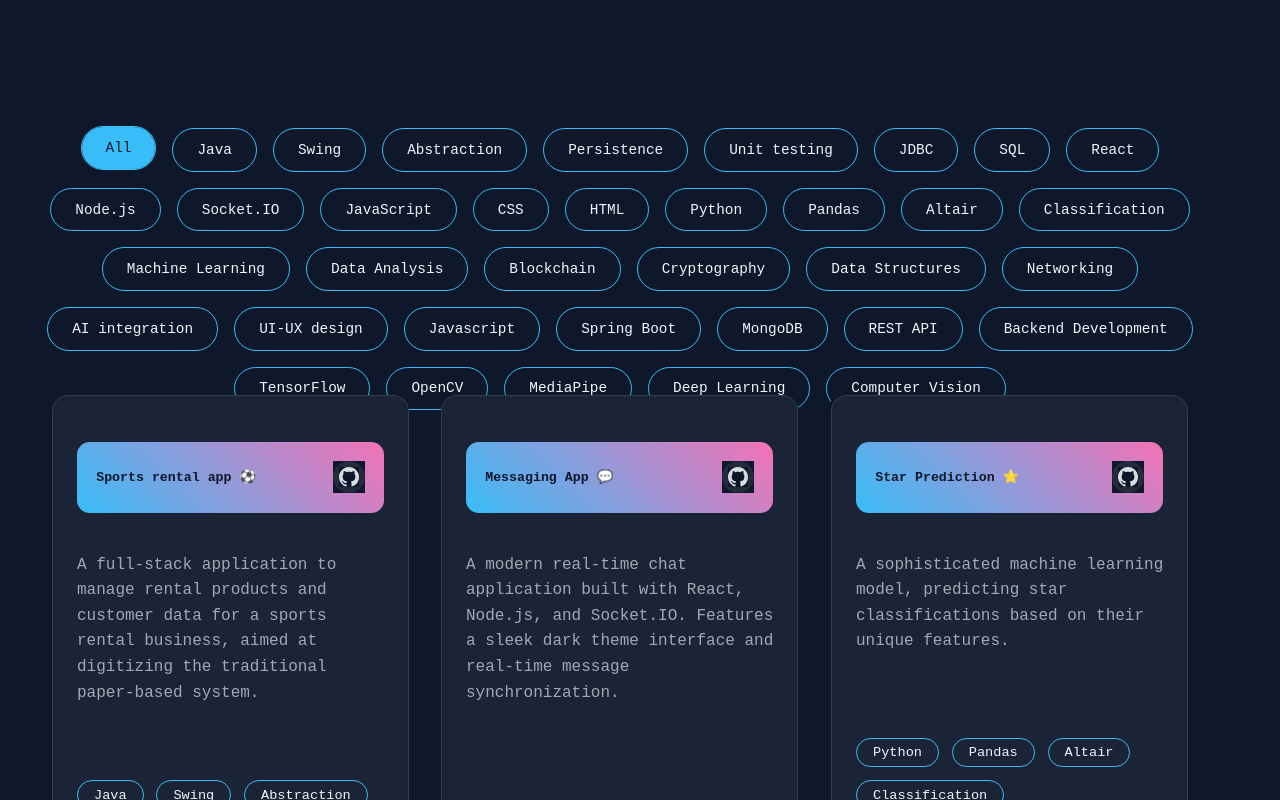
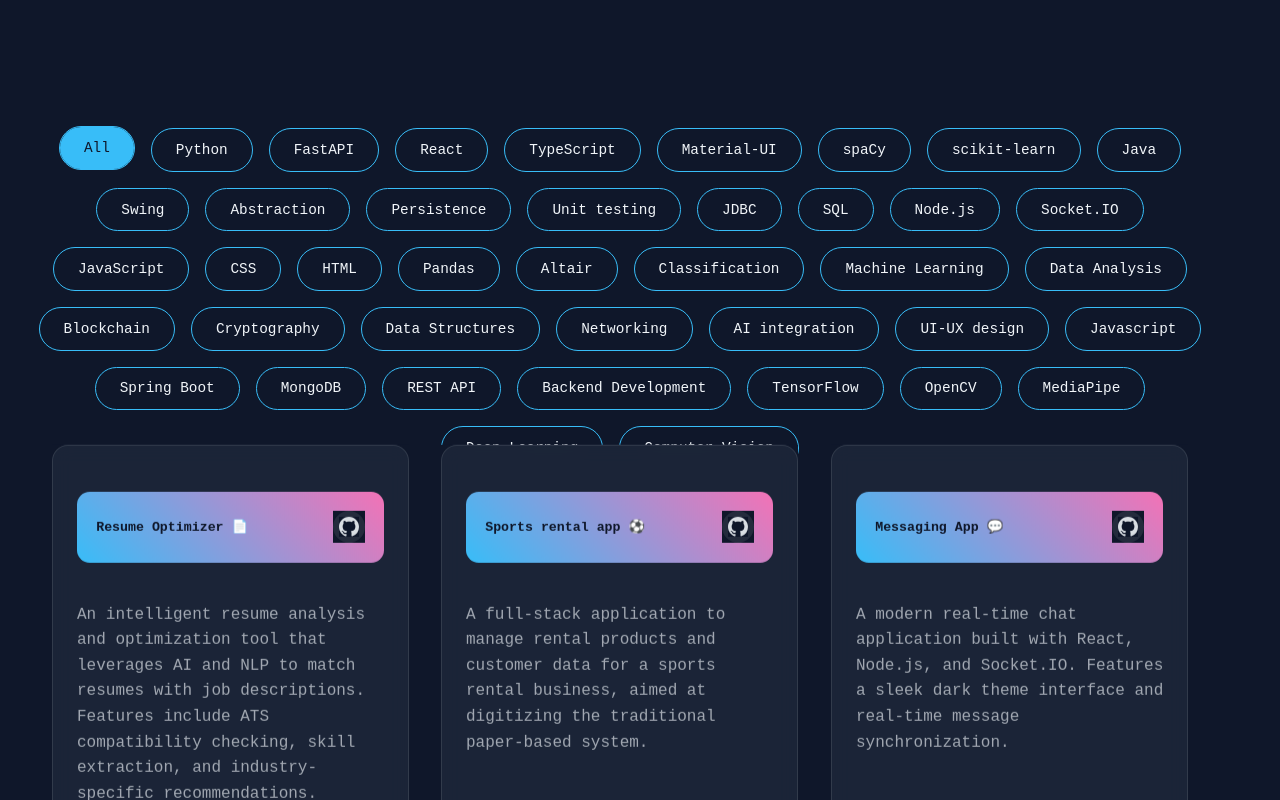
Before and after one commit to Tjindl/portfolio, a React (Vite) app: page / in a window 1280 px wide. Shown: the part 1840-2640 px from the top of the page. Built offline with nearby package versions, Linux system fonts and the light colour scheme.

Commit message:
Add Resume Optimizer project to portfolio

```diff
--- a/src/Data.js
+++ b/src/Data.js
@@ -1,4 +1,10 @@
 const Data = [
+    {
+        name: "Resume Optimizer 📄",
+        link: "https://github.com/Tjindl/resOptimizer",
+        description: "An intelligent resume analysis and optimization tool that leverages AI and NLP to match resumes with job descriptions. Features include ATS compatibility checking, skill extraction, and industry-specific recommendations.",
+        tech: "Python, FastAPI, React, TypeScript, Material-UI, spaCy, scikit-learn"
+    },
     {
         name: "Sports rental app ⚽️",
         link: "https://github.com/Tjindl/Project-Starter",
```
